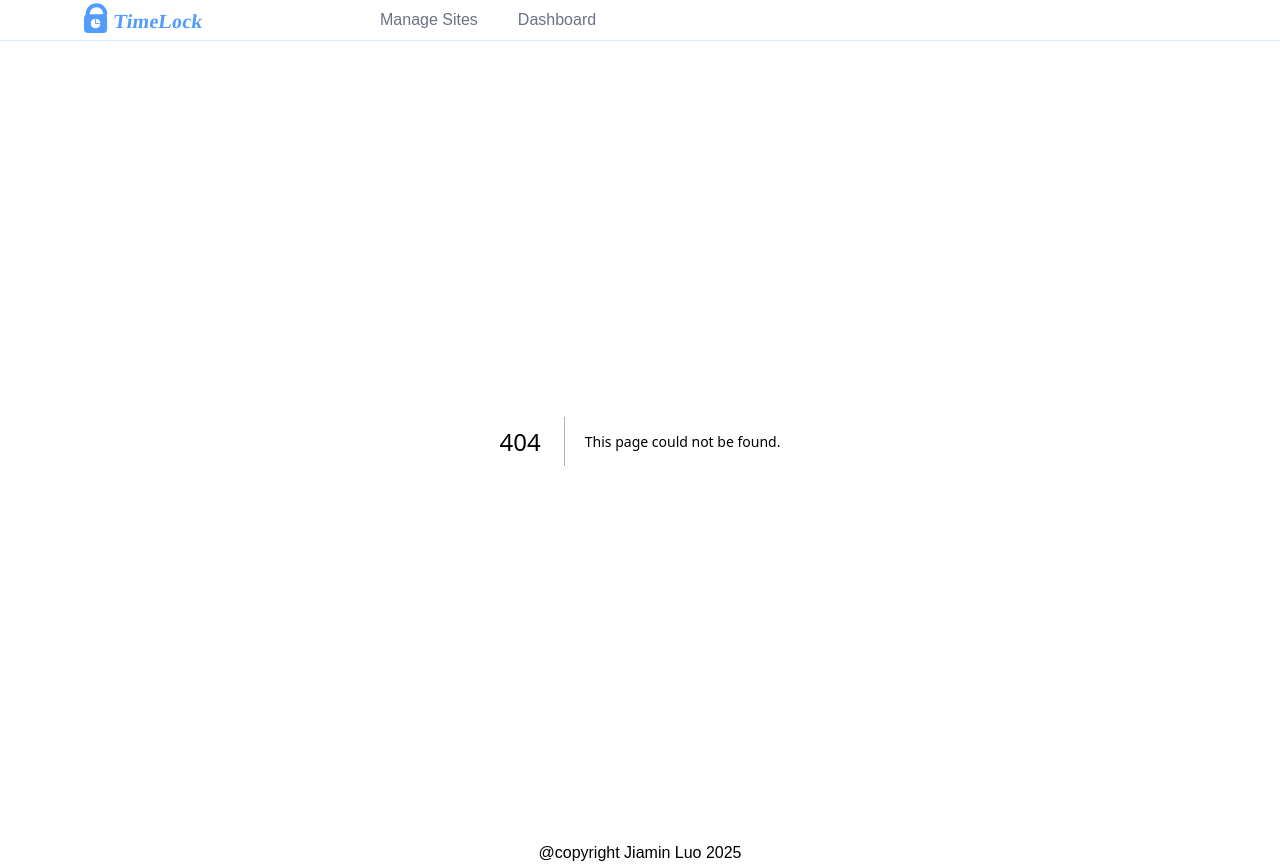
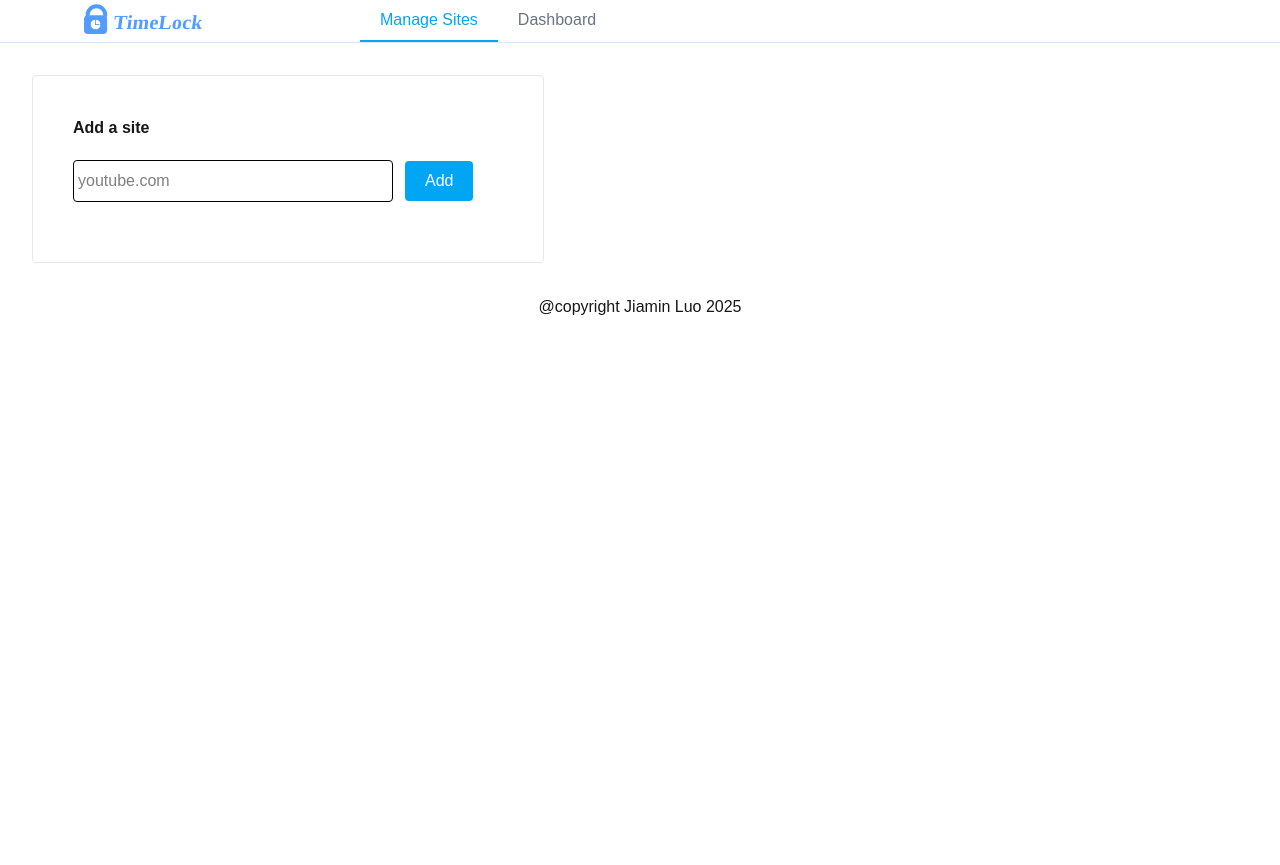
Before and after one commit to Joy-LJM/WatchDog, a Next.js app: page /manage-sites in a window 1280 px wide. Before the commit this address had no page. After the commit the page ends 800 px from the top, so only its background shows below. Built offline with nearby package versions, Linux system fonts and the light colour scheme.

Commit message:
chore: update folder name

```diff
--- a/app/mange-sites/ManageSites.tsx
+++ b/app/manage-sites/ManageSites.tsx
@@ -30,7 +30,7 @@ export default function ManageSites() {
           <button className="transition delay-150 duration-300 ease-in-out bg-sky-500 text-white hover:bg-sky-700  cursor-pointer rounded-sm p-2 px-5  ml-3" onClick={handleAdd}>Add</button>
         </form>
         {siteList.length > 0 && (
-          <div className="mt-8 space-y-4">
+          <div className="mt-2 space-y-4">
             {siteList.map((s, idx) => (
               <div
                 key={idx}
--- a/components/NavBar.tsx
+++ b/components/NavBar.tsx
@@ -7,7 +7,7 @@ const categories = [
   {
     name: "Manage Sites",
     id: "manageSites",
-    href: "/mange-sites",
+    href: "/manage-sites",
   },
   {
     name: "Dashboard",
```
Also changed, not shown: app/manage-sites/page.tsx (renamed from app/mange-sites/page.tsx).
